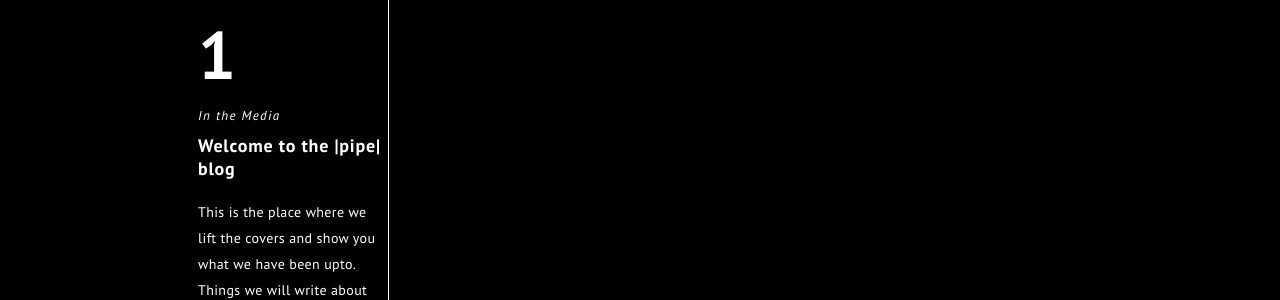
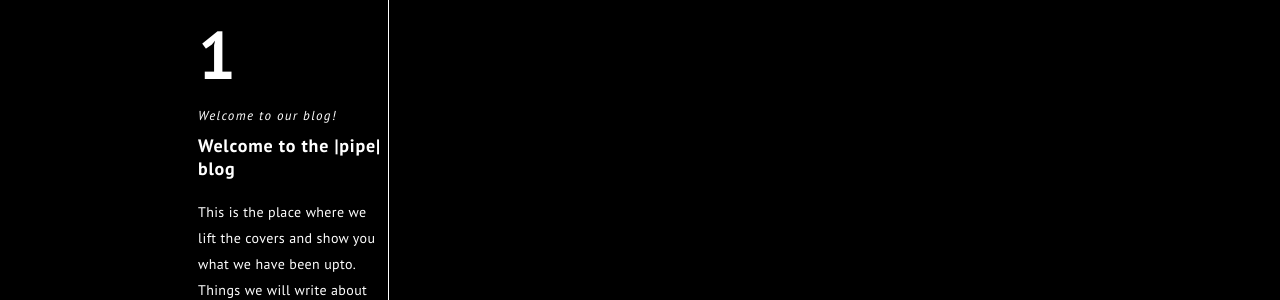
Before and after one commit to ricardo-applepie/jekyll-blog-app, a Jekyll site: the page built from blog.html, in a window 1280 px wide. Shown: the part 1090-1390 px from the top of the page. Built offline with Jekyll 4.4.1, drawn with Linux system fonts in a browser that asks for light colours.

Commit message:
blog post subtitle added dynamically ,and dynamic link to post fixed

```diff
--- a/_layouts/post.html
+++ b/_layouts/post.html
@@ -181,10 +181,9 @@
                     </div>
                     <p class="blog__post-subtitle">{{ post.subtitle }}</p>
 
-                    <h2 class="blog__item-title"><a href="/pipe{{ post.url }}">{{ post.title }}</a></h2>
+                    <h2 class="blog__item-title"><a href="{{ post.url }}">{{ post.title }}</a></h2>
                     <p class="blog__post-excerpt">
                         {{ post.excerpt | strip_html | truncatewords:25 }}
-
                     </p>
                 </div>
                 {% endfor %}
--- a/blog.html
+++ b/blog.html
@@ -729,7 +729,7 @@
                     <h1 class="blog__item-number">{{post.number}}</h1>
 
                 </div>
-                <p class="blog__post-subtitle">In the Media</p>
+                <p class="blog__post-subtitle">{{post.subtitle}}</p>
                 <h2 class="blog__item-title">
                     {{ post.title }}
                 </h2>
```
Also changed, not shown: 12 other files.
